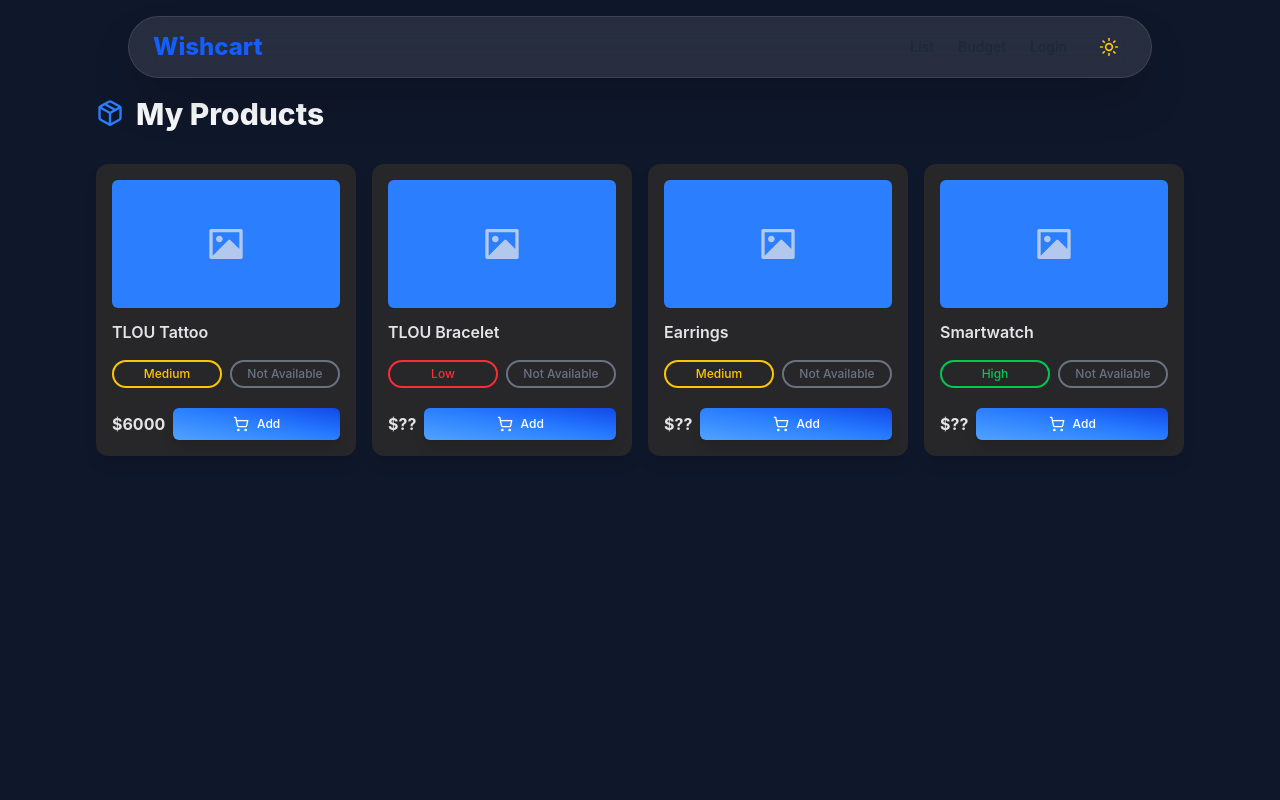
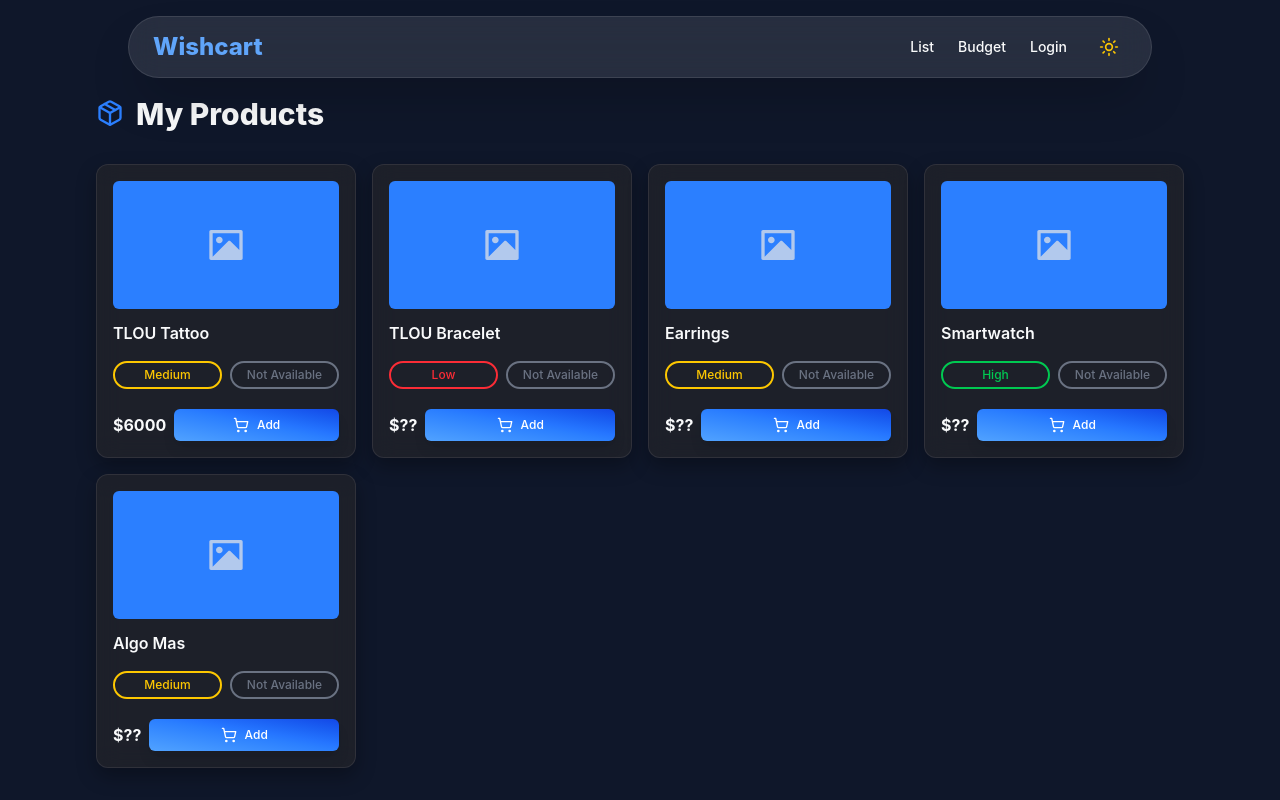
Before and after one commit to MelGD04/wishcart-frontend, a Next.js app: page /products in a window 1280 px wide. Built offline with nearby package versions, Linux system fonts and the light colour scheme.

Commit message:
improving the theme

```diff
--- a/src/app/components/navbar.tsx
+++ b/src/app/components/navbar.tsx
@@ -2,7 +2,7 @@
 
 import { useTheme } from "@/hooks/useTheme";
 import { useRouter } from "next/navigation";
-import { Sun, Moon, List, DollarSign, User, Home } from "lucide-react";
+import { Sun, Moon, List, DollarSign, User, Home, Gift } from "lucide-react";
 import { useState } from "react";
 import LoginModal from "./LoginModal";
 
@@ -21,7 +21,7 @@ export default function Navbar() {
           hidden md:flex
           fixed top-4 left-1/2 -translate-x-1/2
           w-[95%] max-w-5xl
-          backdrop-blur-lg text-white
+          backdrop-blur-lg
           rounded-full shadow-2xl border border-white/10
           py-3 px-6 justify-between items-center z-50
           transition-all duration-300
@@ -31,7 +31,8 @@ export default function Navbar() {
         {/* Logo */}
         <h1
           onClick={() => router.push("/")}
-          className="text-2xl font-extrabold text-blue-600 dark:text-blue-400 cursor-pointer"
+          className="text-2xl font-extrabold text-blue-700 dark:text-blue-400 cursor-pointer"
+          style={{ color: "var(--color-text-main)" }}
         >
           Wishcart
         </h1>
@@ -40,21 +41,21 @@ export default function Navbar() {
         <div className="flex gap-6 text-sm font-medium items-center">
           <a
             onClick={() => router.push("/products")}
-            className="text-gray-800 dark:text-gray-200 hover:text-blue-600 cursor-pointer"
+            className="hover:text-blue-600 cursor-pointer"
           >
             List
           </a>
 
           <a
             href="/budget"
-            className="text-gray-800 dark:text-gray-200 hover:text-blue-600"
+            className="hover:text-blue-600"
           >
             Budget
           </a>
 
           <a
             onClick={() => setShowLogin(true)}
-            className="text-gray-800 dark:text-gray-200 hover:text-blue-600 cursor-pointer"
+            className="hover:text-blue-600 cursor-pointer"
           >
             Login
           </a>
--- a/src/app/globals.css
+++ b/src/app/globals.css
@@ -4,12 +4,18 @@ html.light {
   --bg-color: #e8e8e8;
   --text-color: #111827;
   --color-text-main:#006aff;
+  --card-bg: rgba(255, 255, 255, 0.6);
+  --card-border: rgba(255, 255, 255, 0.4);
+  --card-shadow: rgba(0, 0, 0, 0.1);
 }
 
 html.dark {
   --bg-color: #0f172a;
   --text-color: #f9fafb;
   --color-text-main:#60A5FA;
+  --card-bg: rgba(39, 39, 42, 0.6);
+  --card-border: rgba(63, 63, 70, 0.6);
+  --card-shadow: rgba(0, 0, 0, 0.3);
 }
 
 body {
--- a/src/app/page.tsx
+++ b/src/app/page.tsx
@@ -62,7 +62,6 @@ export default function WelcomePage() {
             className="
               text-base sm:text-lg md:text-xl
               leading-relaxed
-              text-gray-700 dark:text-gray-300
               text-center md:text-left
               max-w-md md:max-w-lg mx-auto md:mx-0
             "
--- a/src/app/products/page.tsx
+++ b/src/app/products/page.tsx
@@ -15,6 +15,7 @@ export default function ProductsPage() {
   		<ProductCard title="TLOU Bracelet" price="$??" priority="Low" />
   		<ProductCard title="Earrings" price="$??" />
   		<ProductCard title="Smartwatch" price="$??" priority="High" />
+		<ProductCard title="algo mas" price="$??"/>
 	</section>
 
     </main>
--- a/src/cards/ProductCard.tsx
+++ b/src/cards/ProductCard.tsx
@@ -36,9 +36,16 @@ export default function ProductCard({
         relative flex flex-col gap-3
         p-3 sm:p-4
         w-full
-        bg-zinc-800 rounded-xl shadow-lg hover:shadow-2xl
+        rounded-xl shadow-lg hover:shadow-2xl
         transition-all duration-300 hover:scale-[1.02]
       "
+      style={{
+    backgroundColor: "var(--card-bg)",
+    border: "1px solid var(--card-border)",
+    boxShadow: `0 8px 20px var(--card-shadow)`,
+    backdropFilter: "blur(12px)",
+    WebkitBackdropFilter: "blur(12px)",
+  }}
     >
       {/* Imagen */}
       <div
@@ -82,7 +89,7 @@ export default function ProductCard({
       </div>
 
       {/* Título */}
-      <div className="w-full text-sm sm:text-base font-semibold text-zinc-200 capitalize truncate text-center sm:text-left">
+      <div className="w-full text-sm sm:text-base font-semibold capitalize truncate text-center sm:text-left">
         {title}
       </div>
 
@@ -117,7 +124,7 @@ export default function ProductCard({
 
       {/* Precio y botón */}
       <div className="flex items-center gap-2 mt-2">
-        <div className="text-sm sm:text-base font-bold text-zinc-200 whitespace-nowrap">
+        <div className="text-sm sm:text-base font-bold whitespace-nowrap">
           {price}
         </div>
         <button
```
